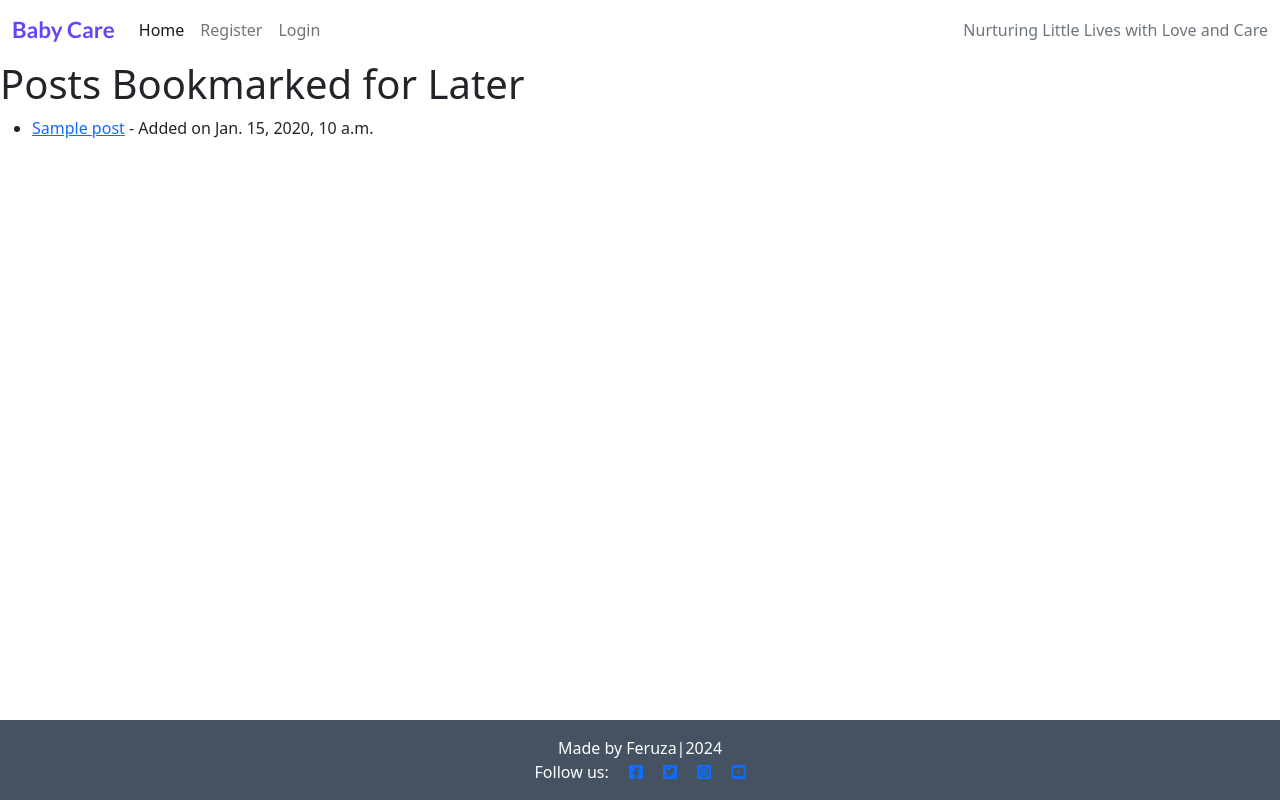
After one commit to FeruzaShokirjonovna/Blog, a Django app: template templates/read_later.html in a window 1280 px wide. The commit adds this page. Run offline with Django 3.2, Linux system fonts and the light colour scheme; the template is opened without the code that fills it: values that come from a table or form of the project are taken from there, others are empty; tables that the repository leaves empty hold one stand-in row (values such as "Sample post"); parts of the project's set-up code (start-up, migrations or seed data) failed here and were passed over.

Commit message:
Create model and template for read later

```diff
--- a/blog/models.py
+++ b/blog/models.py
@@ -18,7 +18,6 @@ class Post(models.Model):
     status = models.IntegerField(choices=STATUS, default=0)
     upvotes = models.ManyToManyField(User, related_name='blogpost_upvote', blank=True)
     downvotes = models.ManyToManyField(User, related_name='blogpost_downvote', blank=True)
-    favorites = models.ManyToManyField(User, related_name='blogpost_favorite', blank=True)
     read_later = models.ManyToManyField(User, related_name='blogpost_read_later', blank=True)
 
     class Meta:
@@ -32,9 +31,6 @@ class Post(models.Model):
 
     def number_of_downvotes(self):
         return self.downvotes.count()
-
-    def number_of_favorites(self):
-        return self.favorites.count()
 
     def number_of_read_later(self):
         return self.read_later.count()
@@ -72,3 +68,16 @@ class Vote(models.Model):
 
     class Meta:
         unique_together = ('post', 'user')
+
+# Read Later Model
+
+class ReadLater(models.Model):
+    user = models.ForeignKey(User, on_delete=models.CASCADE)
+    post = models.ForeignKey(Post, on_delete=models.CASCADE)
+    added_on = models.DateTimeField(auto_now_add=True)
+
+    class Meta:
+        unique_together = ('user', 'post')
+
+    def __str__(self):
+        return f"{self.user.username} - {self.post.title}"
--- a/blog/urls.py
+++ b/blog/urls.py
@@ -2,5 +2,6 @@ from . import views
 from django.urls import path
 
 urlpatterns = [
-    path('', views.PostList.as_view(), name='home')
+    path('', views.PostList.as_view(), name='home'), # Root URL pattern
+    path('read_later/', read_later, name='read_later'),  # Read Later URL pattern
 ]
--- a/templates/base.html
+++ b/templates/base.html
@@ -37,13 +37,11 @@
                     <li class="nav-item">
                         <a class="nav-link active" aria-current="page" href="{% url 'home' %}">Home</a>
                     </li>
-                    <li class="nav-item">
-                        <a class="nav-link" href="{% url 'favourites' %}">Favourites</a>
-                    </li>
+
+                    {% if user.is_authenticated %}
                     <li class="nav-item">
                         <a class="nav-link" href="{% url 'read_later' %}">Read Later</a>
                     </li>
-                    {% if user.is_authenticated %}
                     <li class="nav-item">
                         <a class="nav-link" href="{% url 'logout' %}">Logout</a>
                     </li>
--- /dev/null
+++ b/templates/read_later.html
@@ -0,0 +1,16 @@
+{% extends "base.html" %}
+
+{% block content %}
+<div>
+    <h1>Posts Bookmarked for Later</h1>
+    {% if read_later_posts %}
+        <ul>
+            {% for item in read_later_posts %}
+                <li><a href="{% url 'post_detail' item.post.slug %}">{{ item.post.title }}</a> - Added on {{ item.added_on }}</li>
+            {% endfor %}
+        </ul>
+    {% else %}
+        <p>You have not bookmarked any posts to read later.</p>
+    {% endif %}
+</div>
+{%endblock%}
```
Also changed, not shown: blog/views.py (+6 -7 lines).
